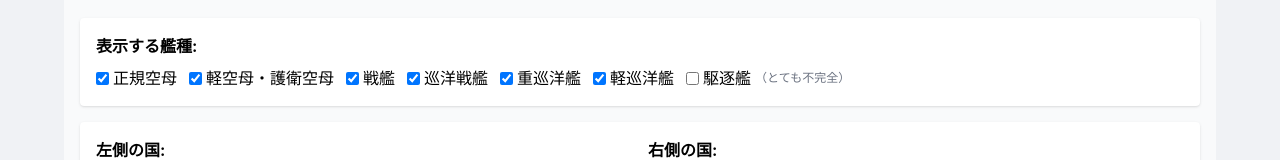
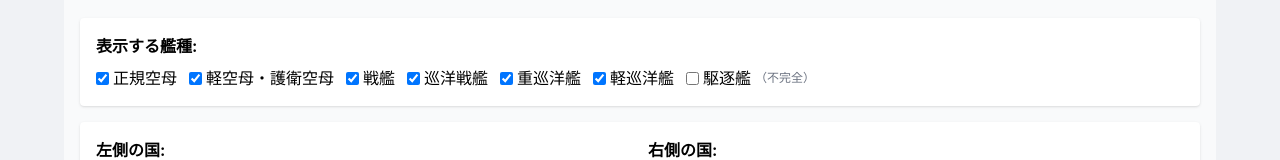
Before and after one commit to tropical-362827/ww2-navy-comparison, a React (Create React App) app: page / in a window 1280 px wide. Shown: the part 322-482 px from the top of the page. Built offline with nearby package versions, Linux system fonts and the light colour scheme.

Commit message:
とてもでは亡くなった

```diff
--- a/src/WW2NavyComparison.js
+++ b/src/WW2NavyComparison.js
@@ -193,7 +193,7 @@ const WW2NavyComparison = () => {
               <label htmlFor={`filter-${shipType.id}`} className="flex items-center">
                 <span>{shipType.name}</span>
                 {shipType.id === 'destroyer' && (
-                  <span className="text-xs text-gray-500 ml-1">（とても不完全）</span>
+                  <span className="text-xs text-gray-500 ml-1">（不完全）</span>
                 )}
               </label>
             </div>
```
